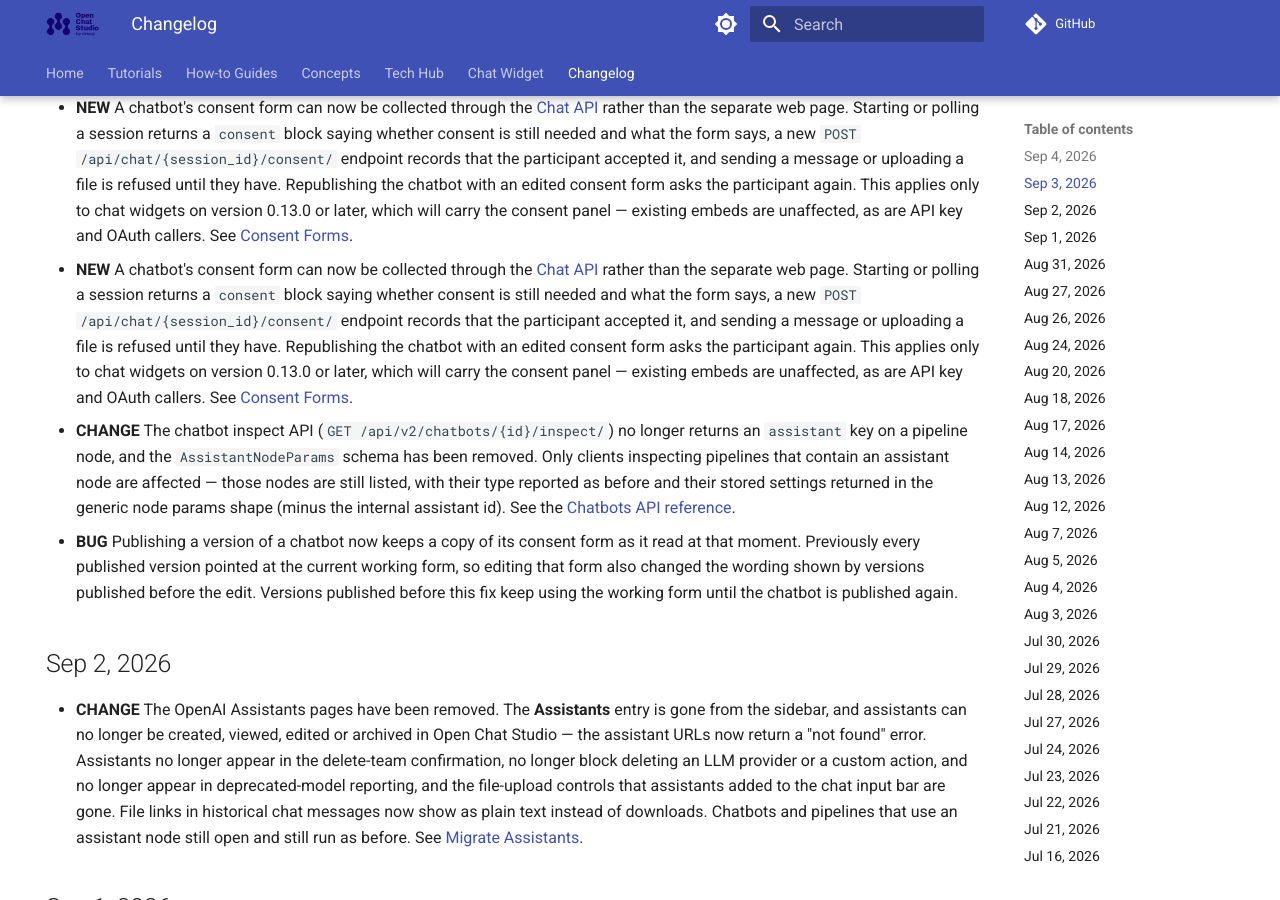
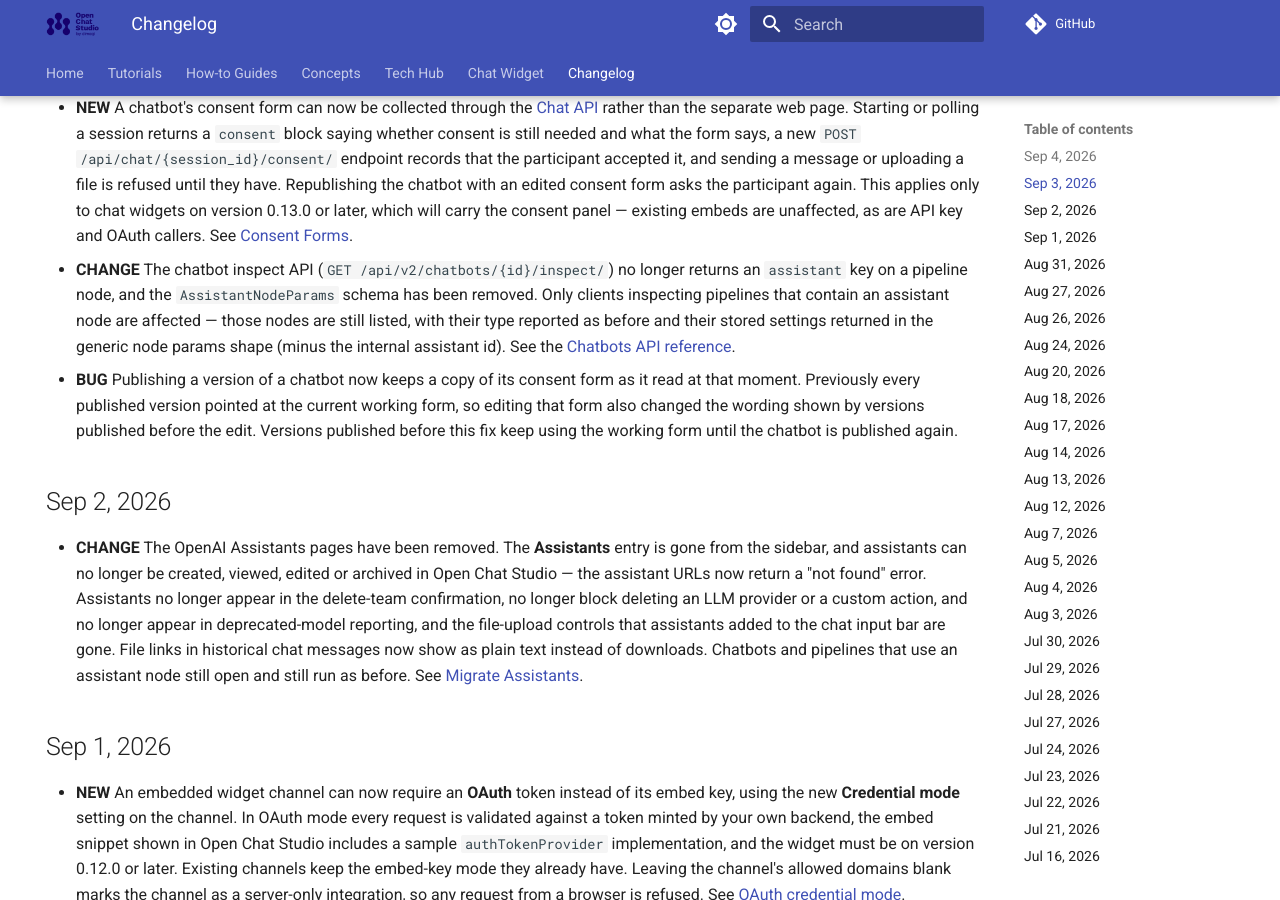
Before and after one commit to dimagi/open-chat-studio-docs, an MkDocs documentation site: the page built from docs/changelog.md, in a window 1280 px wide and 900 px high, scrolled down 924 px. Built offline with MkDocs 1.6.1 and Material for MkDocs 9.7.7, drawn with Linux system fonts in a browser that asks for light colours; a script that is not in the unit is left out; comment, search, counter and statistics services are not loaded.

Commit message:
Update changelog with new features and changes

```diff
--- a/docs/changelog.md
+++ b/docs/changelog.md
@@ -19,7 +19,6 @@ hide:
 * **NEW** Macro-enabled Excel workbooks (`.xlsm`) can now be attached to a chat and uploaded to a [collection](concepts/collections/index.md). They were previously rejected as an unsupported file type. As with other documents, the file is never executed — only its extracted text is sent to the LLM.
 * **NEW** The notifications list now has toggle buttons for filtering by level (Info, Warning, Error) and, if you belong to fewer than three teams, by team — alongside the existing filter panel. A notification that has occurred more than once shows a count of how many times it recurred (`×3`), and the notification detail page now names the team in its breadcrumb.
 * **NEW** You can now sample the traces sent to Langfuse instead of sending every conversation turn, using a team-wide **Sample rate** on the Langfuse tracing provider and a per-chatbot **Trace sample rate** override that inherits the team default when left blank. Setting a chatbot's rate to `0.0` stops its Langfuse traces entirely. Builtin tracing is unaffected and still records every turn, and rate changes take effect on the next turn. The `trace_sample_rate` field is also available on the v2 chatbots write API. See [Configure Langfuse Trace Sampling](how-to/configure_langfuse_trace_sampling.md).
-* **NEW** A chatbot's consent form can now be collected through the [Chat API](api/v1/index.md) rather than the separate web page. Starting or polling a session returns a `consent` block saying whether consent is still needed and what the form says, a new `POST /api/chat/{session_id}/consent/` endpoint records that the participant accepted it, and sending a message or uploading a file is refused until they have. Republishing the chatbot with an edited consent form asks the participant again. This applies only to chat widgets on version 0.13.0 or later, which will carry the consent panel — existing embeds are unaffected, as are API key and OAuth callers. See [Consent Forms](concepts/consent.md).
 * **NEW** A chatbot's consent form can now be collected through the [Chat API](api/v1/index.md) rather than the separate web page. Starting or polling a session returns a `consent` block saying whether consent is still needed and what the form says, a new `POST /api/chat/{session_id}/consent/` endpoint records that the participant accepted it, and sending a message or uploading a file is refused until they have. Republishing the chatbot with an edited consent form asks the participant again. This applies only to chat widgets on version 0.13.0 or later, which will carry the consent panel — existing embeds are unaffected, as are API key and OAuth callers. See [Consent Forms](concepts/consent.md).
 * **CHANGE** The chatbot inspect API (`GET /api/v2/chatbots/{id}/inspect/`) no longer returns an `assistant` key on a pipeline node, and the `AssistantNodeParams` schema has been removed. Only clients inspecting pipelines that contain an assistant node are affected — those nodes are still listed, with their type reported as before and their stored settings returned in the generic node params shape (minus the internal assistant id). See the [Chatbots API reference](api/v2/chatbots.txt).
 * **BUG** Publishing a version of a chatbot now keeps a copy of its consent form as it read at that moment. Previously every published version pointed at the current working form, so editing that form also changed the wording shown by versions published before the edit. Versions published before this fix keep using the working form until the chatbot is published again.
```
